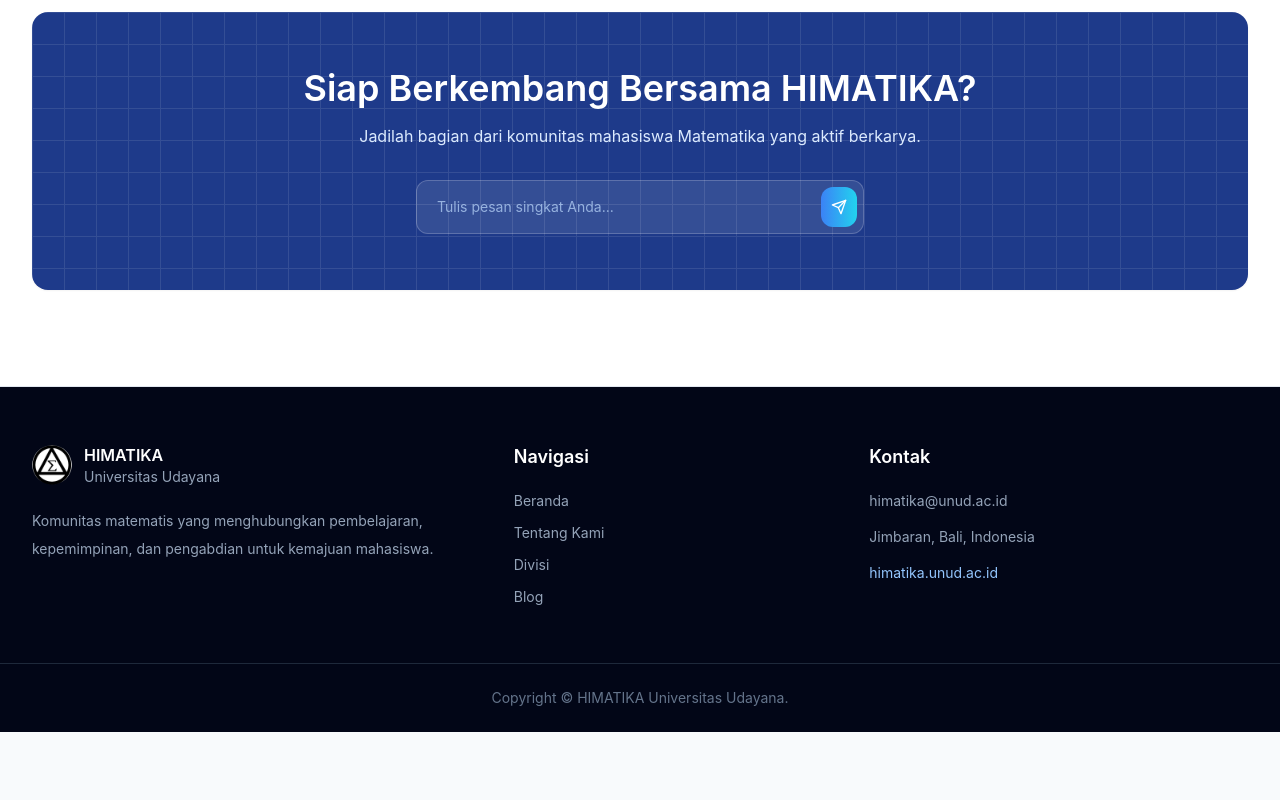
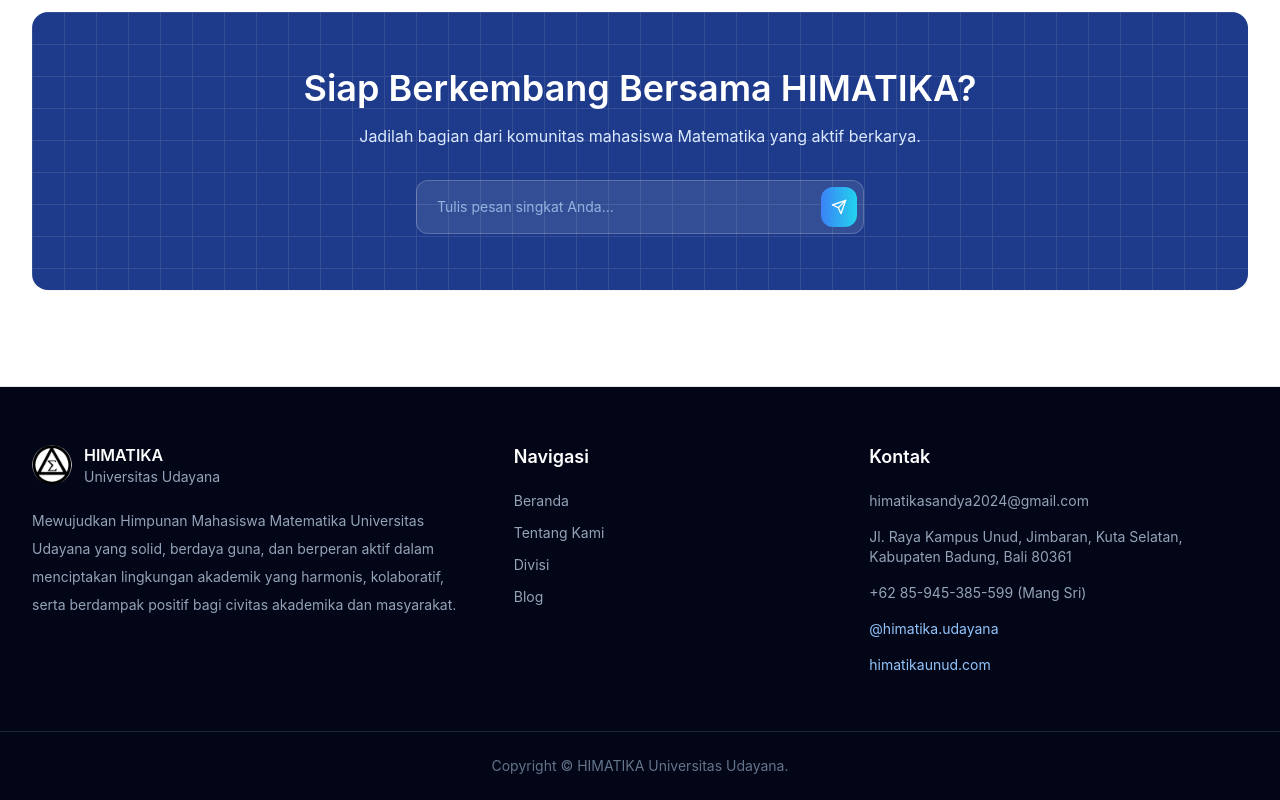
Before and after one commit to himatika-udayana/website-himatika, a Next.js app: page / in a window 1280 px wide. Shown: the part 3682-4482 px from the top of the page. Before the commit the page ends 4414 px from the top, so only its background shows below. Built offline with nearby package versions, Linux system fonts and the light colour scheme.

Commit message:
ubah harcode public-shell

```diff
--- a/src/components/layout/public-shell.tsx
+++ b/src/components/layout/public-shell.tsx
@@ -3,6 +3,7 @@
 import Link from "next/link";
 import { useState } from "react";
 import { FiMenu, FiX } from "react-icons/fi";
+import { beranda } from "@/src/data/beranda";
 
 const navItems = [
   ["Beranda", "/"],
@@ -89,6 +90,11 @@
 }
 
 export function Footer() {
+  const websiteUrl = /^https?:\/\//i.test(beranda.kontak.website)
+    ? beranda.kontak.website
+    : `https://${beranda.kontak.website}`;
+  const instagramUsername = beranda.kontak.instagram.replace(/^@/, "");
+
   return (
     <footer className="border-t border-slate-200 bg-slate-950 text-slate-300">
       <div className="mx-auto grid max-w-7xl gap-10 px-4 py-14 sm:px-6 lg:grid-cols-[1.4fr_1fr_1.2fr] lg:px-8">
@@ -104,9 +110,8 @@
               <p className="text-sm text-slate-400">Universitas Udayana</p>
             </div>
           </div>
-          <p className="mt-5 text-sm leading-7 text-slate-400">
-            Komunitas matematis yang menghubungkan pembelajaran, kepemimpinan,
-            dan pengabdian untuk kemajuan mahasiswa.
+          <p className="mt-5 max-w-prose text-sm leading-7 text-slate-400">
+            {beranda.visi}
           </p>
         </div>
         <div>
@@ -124,23 +129,34 @@
         <div>
           <h3 className="text-lg font-semibold text-white">Kontak</h3>
           <ul className="mt-5 space-y-4 text-sm text-slate-400">
-            <li>himatika@unud.ac.id</li>
-            <li>Jimbaran, Bali, Indonesia</li>
+            <li>{beranda.kontak.email}</li>
+            <li>{beranda.kontak.alamat}</li>
+            <li>{beranda.kontak.telepon}</li>
             <li>
               <a
-                href="https://himatika.unud.ac.id"
+                href={`https://instagram.com/${instagramUsername}`}
                 target="_blank"
                 rel="noreferrer"
                 className="text-blue-300 hover:text-white"
               >
-                himatika.unud.ac.id
+                {beranda.kontak.instagram}
+              </a>
+            </li>
+            <li>
+              <a
+                href={websiteUrl}
+                target="_blank"
+                rel="noreferrer"
+                className="text-blue-300 hover:text-white"
+              >
+                {beranda.kontak.website}
               </a>
             </li>
           </ul>
         </div>
       </div>
       <div className="border-t border-slate-800 px-4 py-6 text-center text-sm text-slate-500">
-        Copyright © HIMATIKA Universitas Udayana.
+        Copyright © {beranda.namaWebsite}.
       </div>
     </footer>
   );
```
